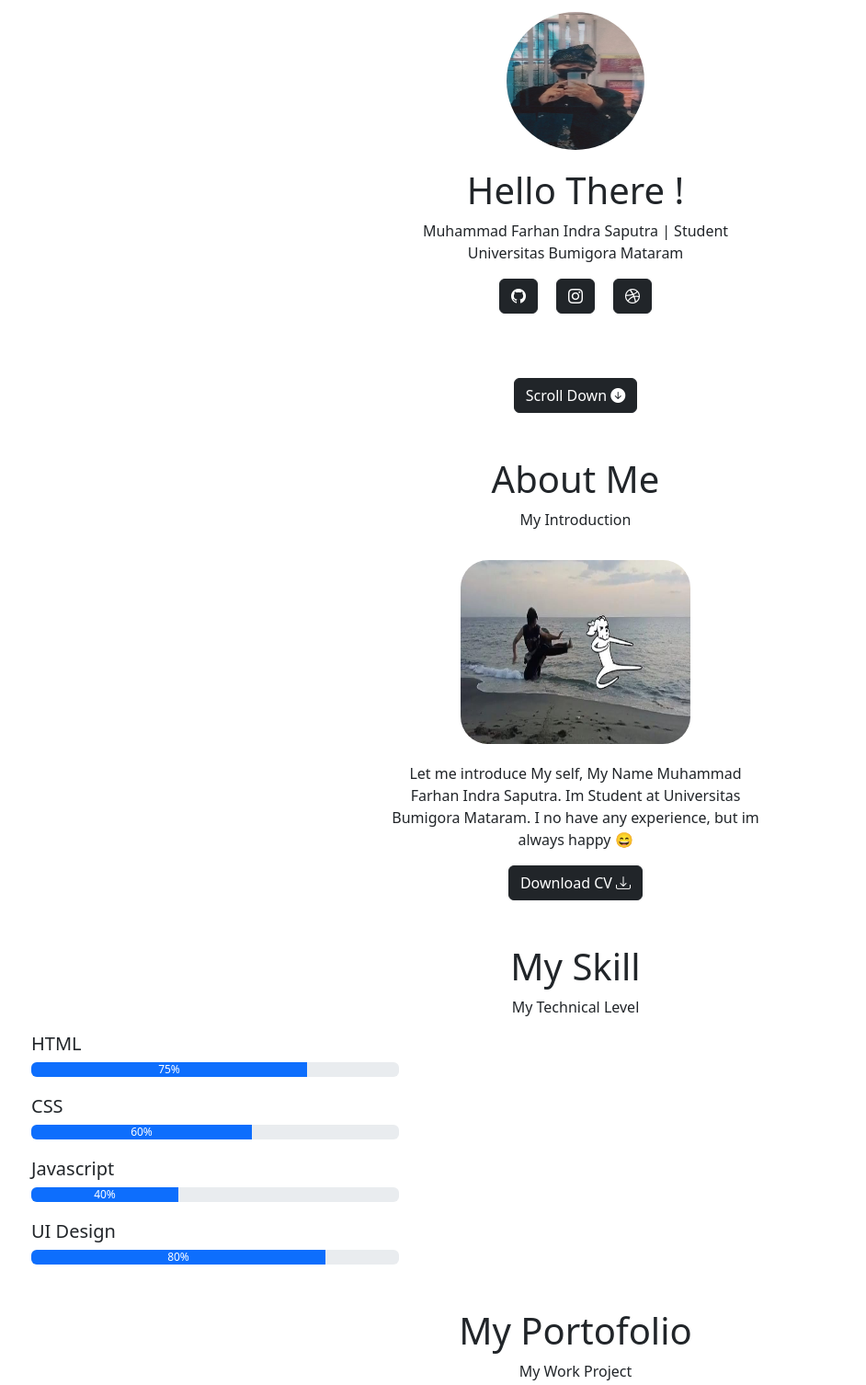
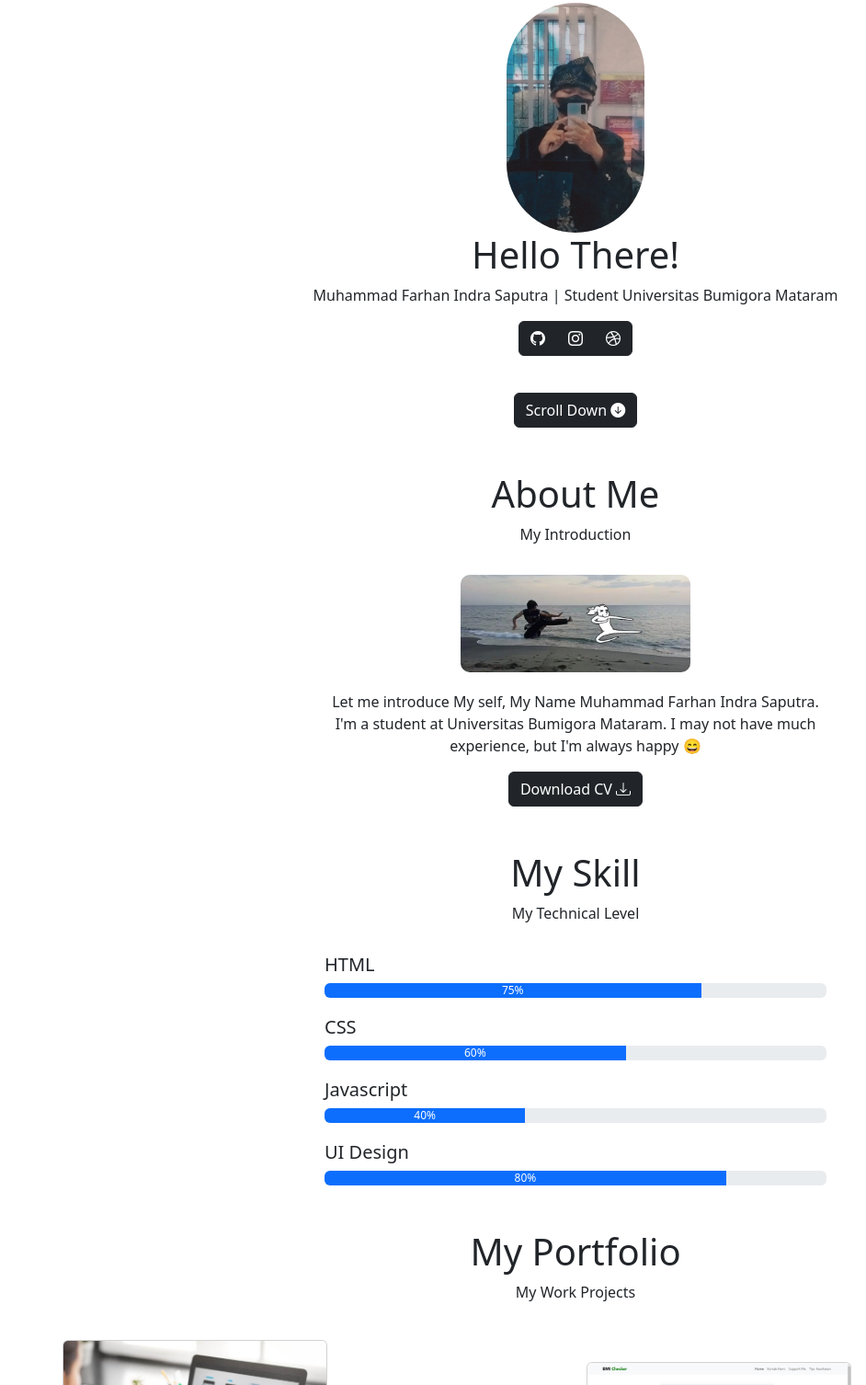
Before and after one commit to Yuhaku21/myportofolio.git.io, a plain HTML site: page index.html in a window 1280 px wide. Shown: the part 27-1533 px from the top of the page at 92% size, without its empty margins (14-956 px from the left). Drawn offline with nearby package versions, Linux system fonts and the light colour scheme.

Commit message:
Update index.html

```diff
--- a/index.html
+++ b/index.html
@@ -9,87 +9,118 @@
     <link rel="stylesheet" href="https://cdn.jsdelivr.net/npm/bootstrap-icons@1.11.0/font/bootstrap-icons.css" />
     <script src="https://kit.fontawesome.com/yourcode.js" crossorigin="anonymous"></script>
     <link rel="stylesheet" href="https://unpkg.com/aos@next/dist/aos.css" />
+    <style>
+      /* Add your custom CSS styles here */
+      /* For example, you can use media queries for specific responsiveness */
+      @media (max-width: 576px) {
+        /* Small devices (phones) */
+        /* You can adjust styles for smaller screens here */
+        /* Example: */
+        .foto {
+          margin-top: 20px;
+        }
+        .nama {
+          margin-top: 10px;
+        }
+      }
+      /* Add more media queries for other screen sizes */
+    </style>
   </head>
   <body>
-    <!--AwalIntro-->
-    <section id="home" style="width: 400px; margin: auto" data-aos="fade-up">
-      <div class="foto" style="display: flex; justify-content: center; align-items: center; margin-top: 40px">
-        <img src="sasak.jpeg" alt="" height="150" width="150" style="border-radius: 90px" />
-      </div>
-      <div class="nama" style="text-align: center; margin-top: 20px">
-        <h1>Hello There !</h1>
+    <!-- AwalIntro -->
+    <section id="home" class="container mt-4" data-aos="fade-up">
+      <div class="row justify-content-center align-items-center" style="margin-top: 30px">
+        <div class="col-md-12 text-center">
+          <img src="sasak.jpeg" alt="" style="max-width: 150px; height: 250px; border-radius: 200px" width="250" height="250" />
+          <h1>Hello There!</h1>
           <p>Muhammad Farhan Indra Saputra | Student Universitas Bumigora Mataram</p>
         </div>
-      <div class="sosmed" style="display: flex; justify-content: center; align-items: center">
-        <button type="button" class="btn btn-dark" style="margin-right: 20px"><i class="bi bi-github"></i></button>
+        <div class="col-md-12 text-center">
+          <div class="btn-group" role="group" aria-label="Social Media Buttons">
+            <button type="button" class="btn btn-dark"><i class="bi bi-github"></i></button>
             <button type="button" class="btn btn-dark"><i class="bi bi-instagram"></i></button>
-        <button type="button" class="btn btn-dark" style="margin-left: 20px"><i class="bi bi-dribbble"></i></button>
+            <button type="button" class="btn btn-dark"><i class="bi bi-dribbble"></i></button>
           </div>
-      <div class="scrollDown" style="display: flex; justify-content: center; align-items: center; margin-top: 70px">
+        </div>
+        <div class="col-md-12 text-center" style="margin-top: 40px">
           <a href="#about" class="btn btn-dark">Scroll Down <i class="bi bi-arrow-down-circle-fill"></i></a>
         </div>
+      </div>
     </section>
-    <!--AkhirIntro-->
-    <!--AwalAbout-->
-    <section id="about" style="width: 400px; margin: auto" data-aos="fade-up">
+    <!-- AkhirIntro -->
+
+    <!-- AwalAbout -->
+    <section id="about" class="container" data-aos="fade-up">
       <div class="row text-center mt-5">
+        <div class="col-md-12">
           <h1>About Me</h1>
           <p>My Introduction</p>
-        <div class="col mt-3" style="width: 10px">
-          <img src="karate.jpeg" alt="" width="250" height="200" style="border-radius: 30px" />
-          <p style="margin-top: 20px">Let me introduce My self, My Name Muhammad Farhan Indra Saputra. Im Student at Universitas Bumigora Mataram. I no have any experience, but im always happy 😄</p>
+        </div>
+      </div>
+      <div class="row text-center mt-3">
+        <div class="col-md-6 offset-md-3">
+          <img src="karate.jpeg" alt="" style="max-width: 250px; border-radius: 10px" />
+          <p style="margin-top: 20px">Let me introduce My self, My Name Muhammad Farhan Indra Saputra. I'm a student at Universitas Bumigora Mataram. I may not have much experience, but I'm always happy 😄</p>
           <a href="CV_Muhammad Farhan Indra Saputra.pdf" class="btn btn-dark">Download CV <i class="bi bi-download"></i></a>
         </div>
       </div>
     </section>
-    <!--AkhitAbout-->
-    <!--AwalSkill-->
+    <!-- AkhirAbout -->
+
+    <!-- AwalSkill -->
     <section id="skill" data-aos="fade-up">
-      <div class="skill">
+      <div class="container">
         <div class="row text-center mt-5">
+          <div class="col-md-12">
             <h1>My Skill</h1>
             <p>My Technical Level</p>
           </div>
-        <div class="col ms-5">
+        </div>
+        <div class="row mt-3">
+          <div class="col-md-6 offset-md-3">
             <h5>HTML</h5>
-          <div class="progress" role="progressbar" aria-label="Example with label" aria-valuenow="25" aria-valuemin="0" aria-valuemax="100" style="width: 400px">
-            <div class="progress-bar" style="width: 75%">75%</div>
+            <div class="progress">
+              <div class="progress-bar" role="progressbar" style="width: 75%" aria-valuenow="75" aria-valuemin="0" aria-valuemax="100">75%</div>
             </div>
             <h5 style="margin-top: 20px">CSS</h5>
-          <div class="progress" role="progressbar" aria-label="Example with label" aria-valuenow="25" aria-valuemin="0" aria-valuemax="100" style="width: 400px">
-            <div class="progress-bar" style="width: 60%">60%</div>
+            <div class="progress">
+              <div class="progress-bar" role="progressbar" style="width: 60%" aria-valuenow="60" aria-valuemin="0" aria-valuemax="100">60%</div>
             </div>
             <h5 style="margin-top: 20px">Javascript</h5>
-          <div class="progress" role="progressbar" aria-label="Example with label" aria-valuenow="25" aria-valuemin="0" aria-valuemax="100" style="width: 400px">
-            <div class="progress-bar" style="width: 40%">40%</div>
+            <div class="progress">
+              <div class="progress-bar" role="progressbar" style="width: 40%" aria-valuenow="40" aria-valuemin="0" aria-valuemax="100">40%</div>
             </div>
             <h5 style="margin-top: 20px">UI Design</h5>
-          <div class="progress" role="progressbar" aria-label="Example with label" aria-valuenow="25" aria-valuemin="0" aria-valuemax="100" style="width: 400px">
-            <div class="progress-bar" style="width: 80%">80%</div>
+            <div class="progress">
+              <div class="progress-bar" role="progressbar" style="width: 80%" aria-valuenow="80" aria-valuemin="0" aria-valuemax="100">80%</div>
+            </div>
           </div>
         </div>
       </div>
     </section>
-    <!--AkhiSkill-->
-    <!--AwalPorto-->
+    <!-- AkhirSkill -->
+
+    <!-- AwalPorto -->
     <section id="portofolio" data-aos="fade-up">
-      <div class="portofolio">
+      <div class="container">
         <div class="row text-center mt-5">
-          <h1>My Portofolio</h1>
-          <p>My Work Project</p>
+          <div class="col-md-12">
+            <h1>My Portfolio</h1>
+            <p>My Work Projects</p>
           </div>
-        <div class="row" style="margin-left: 110px">
-          <div class="col">
+        </div>
+        <div class="row mt-4">
+          <div class="col-md-6">
             <div class="card" style="width: 18rem">
               <img src="ui.jpg" class="card-img-top" alt="..." />
               <div class="card-body">
                 <h5 class="card-title">UI Design</h5>
-                <p class="card-text">my UI design project, which I have made</p>
+                <p class="card-text">My UI design project, which I have made</p>
                 <a href="https://dribbble.com/Lord_Hann" class="btn btn-dark">Go somewhere <i class="bi bi-arrow-right-circle-fill"></i></a>
               </div>
             </div>
           </div>
-          <div class="col mt-4">
+          <div class="col-md-6 mt-4">
             <div class="card" style="width: 18rem">
               <img src="bmi.jpeg" class="card-img-top" alt="..." />
               <div class="card-body">
@@ -102,19 +133,19 @@
         </div>
       </div>
     </section>
-    <!--AkhirPorto-->
-    <!--Awalkontak-->
+    <!-- AkhirPorto -->
+
+    <!-- AwalKontak -->
     <section id="kontak" style="margin-bottom: 40px" data-aos="fade-up">
+      <div class="container">
         <div class="row text-center mt-5">
-        <div class="col">
+          <div class="col-md-12">
             <h1>Contact Me</h1>
             <p>to get my service</p>
           </div>
         </div>
-      <div class="container">
-        <div class="container">
         <div class="row">
-            <div class="col">
+          <div class="col-md-6 offset-md-3">
             <div class="card">
               <div class="card-body">
                 <form>
@@ -128,29 +159,31 @@
                     <div id="emailHelp" class="form-text">We'll never share your email with anyone else.</div>
                   </div>
                   <div class="form-group">
-                      <label for="exampleTextarea">Enter your massage:</label>
+                    <label for="exampleTextarea">Enter your message:</label>
                     <textarea class="form-control" id="exampleTextarea" rows="5"></textarea>
                   </div>
-                    <button type="submit" class="btn btn-dark mt-4">Send Massage <i class="bi bi-send-fill"></i></button>
+                  <button type="submit" class="btn btn-dark mt-4">Send Message <i class="bi bi-send-fill"></i></button>
                 </form>
               </div>
             </div>
           </div>
         </div>
       </div>
-      </div>
     </section>
-    <!--Akhirkontak-->
-    <!--ScrollUp-->
-    <div class="scrollDown" style="display: flex; justify-content: center; align-items: center; margin-top: 70px; margin-bottom: 50px" data-aos="fade-up">
+    <!-- AkhirKontak -->
+
+    <!-- ScrollUp -->
+    <div class="scrollDown text-center" style="margin-top: 70px; margin-bottom: 50px" data-aos="fade-up">
       <a href="#home" class="btn btn-dark">Scroll Up <i class="bi bi-arrow-up-circle-fill"></i></a>
     </div>
-    <!--ScrollUp-->
-    <!--footer-->
-    <footer class="footer" style="border-top: 2px solid; display: flex; justify-content: center; align-items: center; background-color: #252525">
+    <!-- ScrollUp -->
+
+    <!-- Footer -->
+    <footer class="footer text-center" style="border-top: 2px solid; background-color: #252525">
       <p style="text-align: center; margin: 10px; color: white"><b>Made By Yuhaku21</b></p>
     </footer>
-    <!--footer-->
+    <!-- Footer -->
+
     <script src="https://cdn.jsdelivr.net/npm/bootstrap@5.3.1/dist/js/bootstrap.bundle.min.js" integrity="sha384-HwwvtgBNo3bZJJLYd8oVXjrBZt8cqVSpeBNS5n7C8IVInixGAoxmnlMuBnhbgrkm" crossorigin="anonymous"></script>
     <script src="https://unpkg.com/aos@next/dist/aos.js"></script>
     <script>
```
Lines whose indentation alone changed are shown as unchanged.
